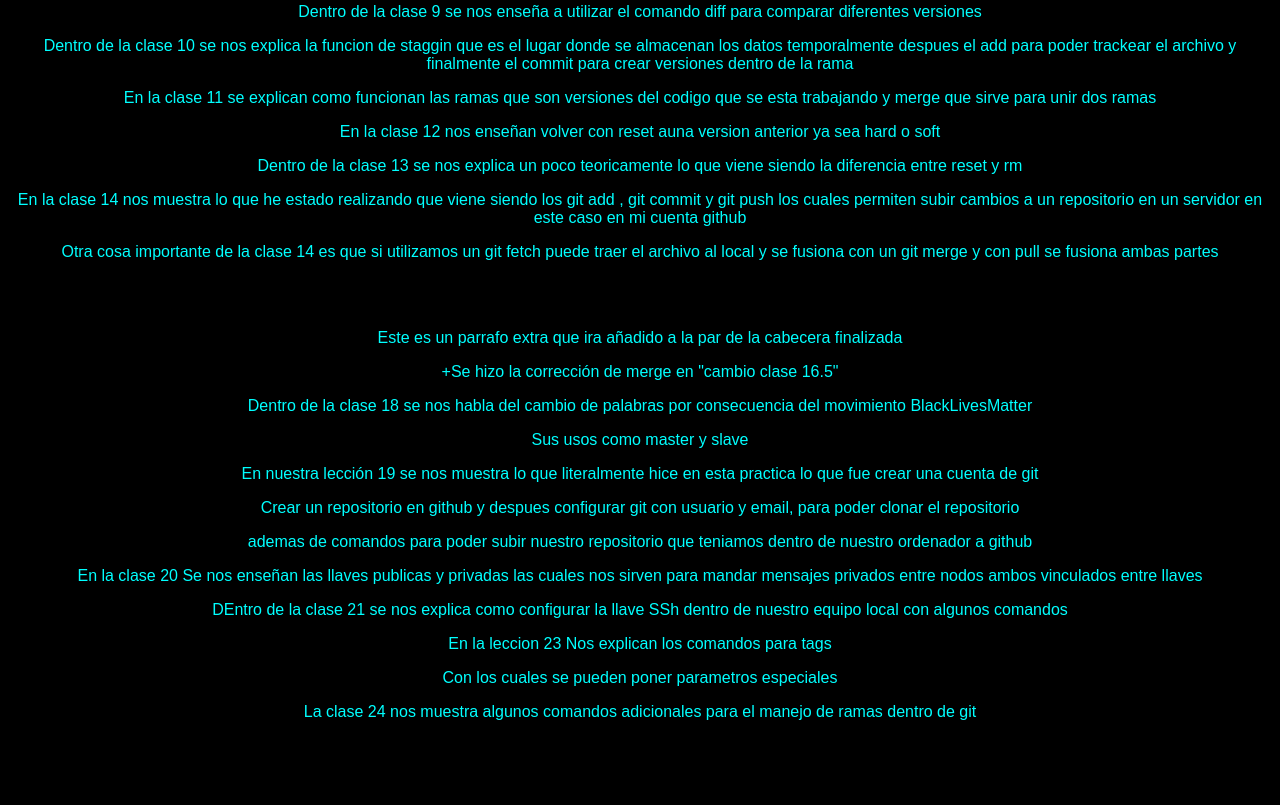
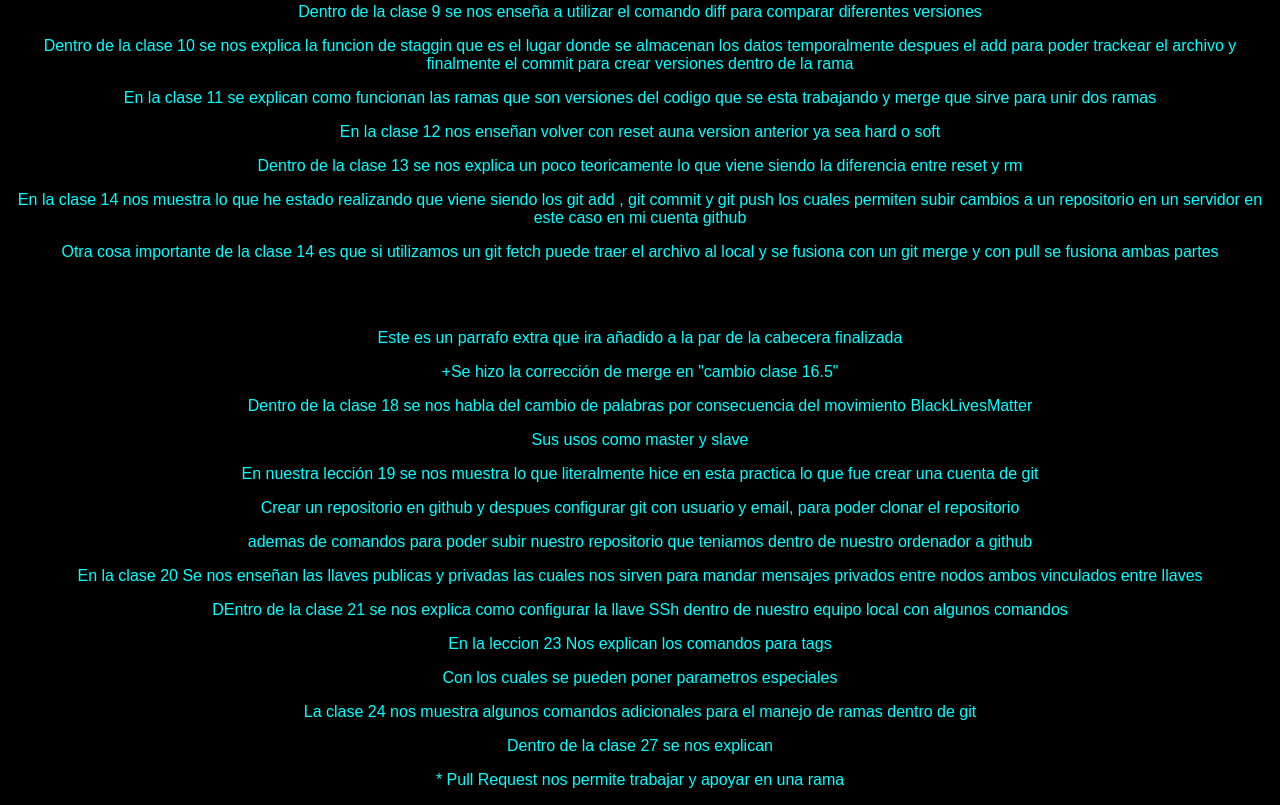
Before and after one commit to erikmya/Curso_git, a plain HTML site: page src/index.html in a window 1280 px wide. Shown: the part 324-1129 px from the top of the page. Before the commit the page ends 1061 px from the top, so only its background shows below. Drawn offline with Linux system fonts and the light colour scheme.

Commit message:
Clase 27 Pullrequests

```diff
--- a/src/index.html
+++ b/src/index.html
@@ -40,5 +40,7 @@
     <p>En la leccion 23 Nos explican los comandos para tags</p>
     <p>Con los cuales se pueden poner parametros especiales</p>
     <p>La clase 24 nos muestra algunos comandos adicionales para el manejo de ramas dentro de git</p>
+    <p>Dentro de la clase 27 se nos explican</p>
+    <p>* Pull Request nos permite trabajar y apoyar en una rama</p>
 </body>
 </html>
```
